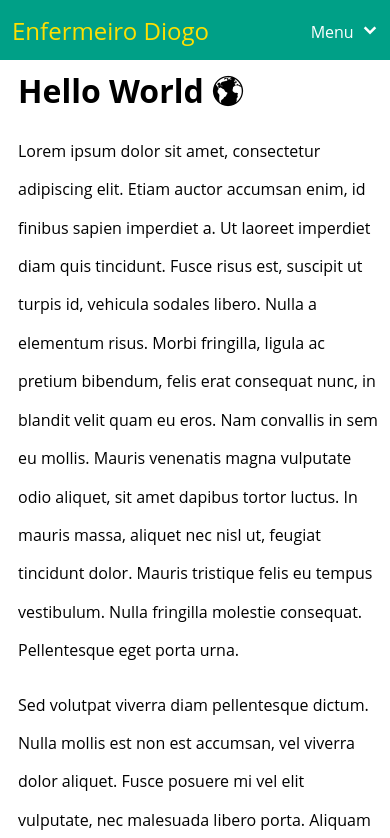
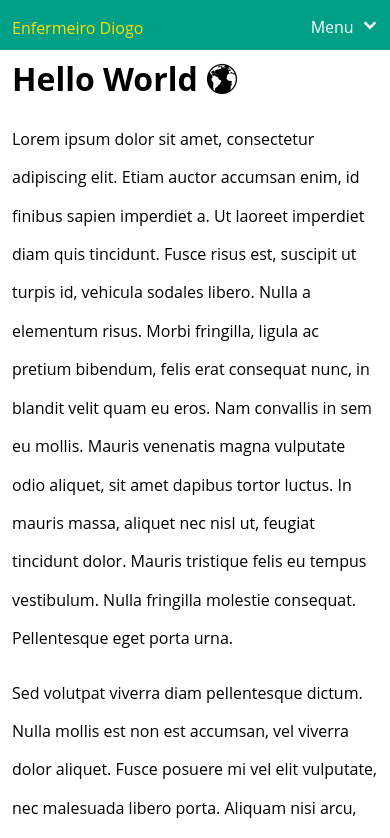
Before and after one commit to EnfermeiroDiogoX/EnfermeiroDiogoX.github.io, a website: page 005/public/index.html in a window 390 px wide. Shown: the top 838 px of the page. Drawn offline with nearby package versions, Linux system fonts and the light colour scheme.

Commit message:
commit 017

```diff
--- a/005/public/css/nav-core.css
+++ b/005/public/css/nav-core.css
@@ -93,9 +93,12 @@
 @media only screen and (max-width: 959px) {
 
 .nav > ul {
-  margin-top: 60px;
+  margin-top: 50px;
   }
 
+.branding-text {
+	font-size: 1rem;
+}
 .nav-no-js .nav-button:hover + .nav,
 .nav-no-js .nav:hover,
 .nav-no-js .nav-button:hover + .nav + .nav-close,
--- a/005/public/css/nav-layout.css
+++ b/005/public/css/nav-layout.css
@@ -85,9 +85,24 @@ header h1:before {
 	margin-right: 8px;
 }
 
+.branding {
+	position: fixed;
+	top: 0;
+	left: 0;
+	z-index: 999;
+	font-size: 1.5rem;
+	padding-top: 6px;
+	padding-left: 12px;
+	}
+
+.branding-text {
+	color: #ffdf00;
+	text-decoration: none;
+}
+
 .container {
-	margin-top: 72px;
-	margin-left: 18px;
+	margin-top: 60px;
+	margin-left: 12px;
 	margin-right: 12px;
 }
 
@@ -96,12 +111,12 @@ header h1:before {
 	position: fixed;
 	top: 0;
 	width: 2.4rem;
-	height: 60px;
+	height: 50px;
 	overflow: hidden;
 	z-index: 902;
 	cursor: pointer;
 	text-decoration: none;
-	line-height: 60px;
+	line-height: 50px;
 	background: #00a087;
 	color: #ffffff;
 }
@@ -143,7 +158,7 @@ header h1:before {
 
 .nav {
 	padding-top: 0; /* 4.4rem; */
-	line-height: 60px;
+	line-height: 50px;
 	background: #00a087;
 	color: #ffffff;
 }
--- a/005/public/index.html
+++ b/005/public/index.html
@@ -28,15 +28,8 @@
 <body>
 
 <a href="#" class="nav-button">Menu&nbsp;&nbsp;</a>
-<div style="
-position: fixed;
-top: 0;
-left: 0;
-z-index: 999;
-font-size: 1.5rem;
-padding-top: 12px;
-padding-left: 12px">
-<a href="index.html" style="color: #ffdf00; text-decoration: none;">Enfermeiro Diogo</a>
+<div class="branding">
+<a href="index.html" class="branding-text">Enfermeiro Diogo</a>
 </div>
 
 <nav class="nav">
```
